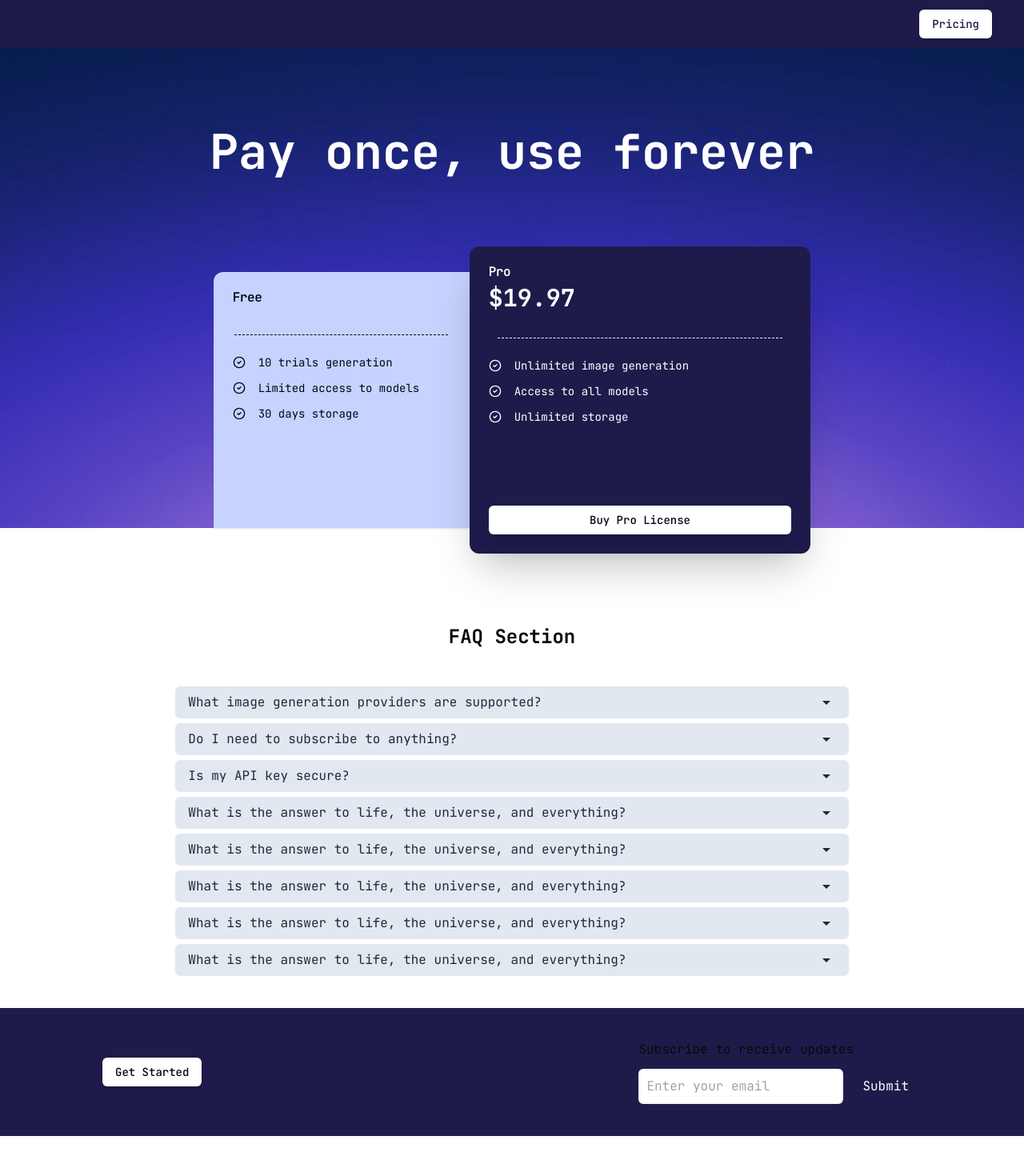
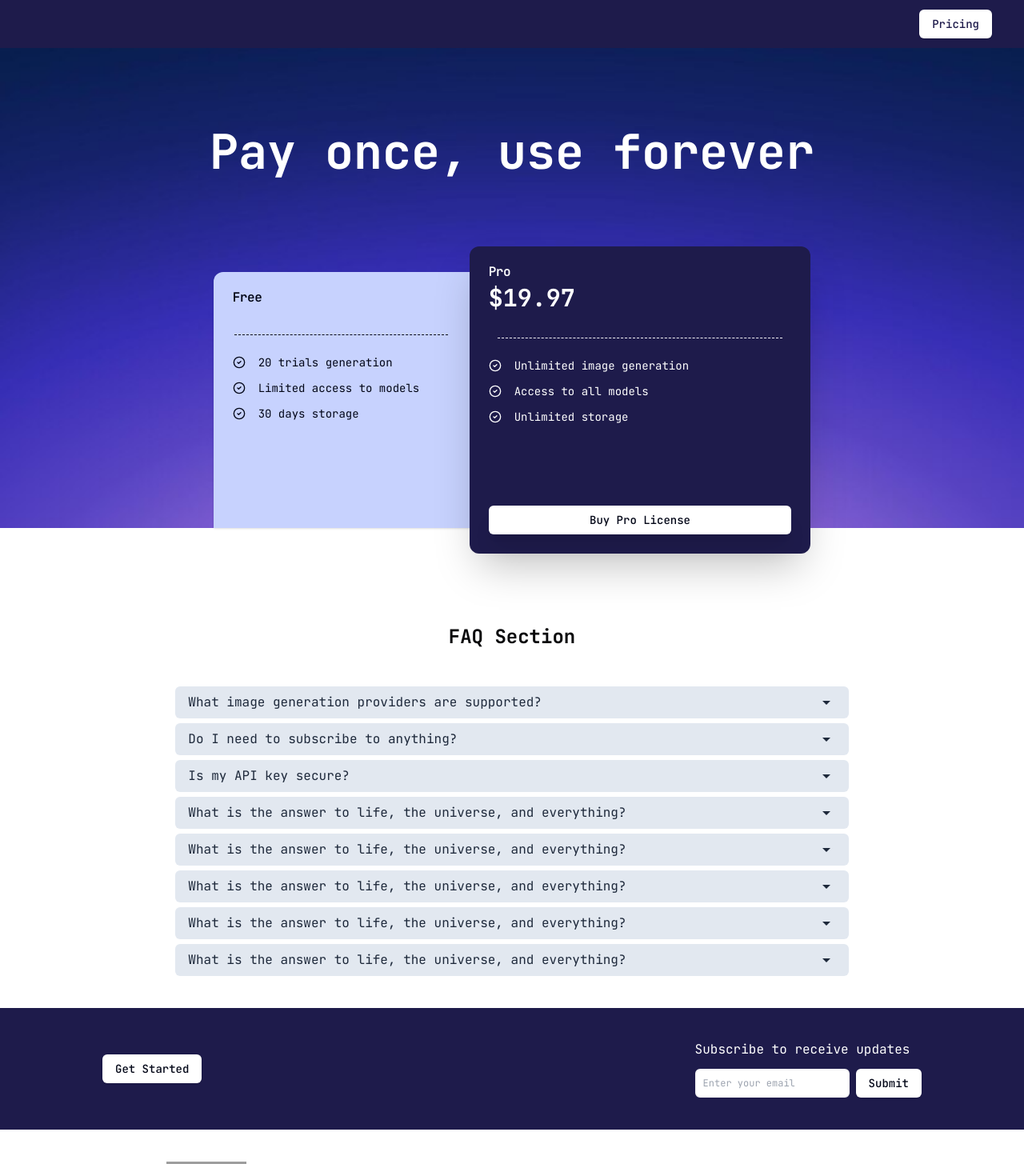
Before and after one commit to lng5143/imaginehub, a Next.js app: page /pricing in a window 1280 px wide. Shown: the top 1455 px of the page at 80% size. Built offline with nearby package versions, Linux system fonts and the light colour scheme; no server answers; grey boxes are pictures that could not be loaded.

Commit message:
button wrapper + cta section

```diff
--- /dev/null
+++ b/components/ib-button.js
@@ -0,0 +1,15 @@
+import { Button } from "./ui/button";
+import { cn } from "@/lib/utils";
+
+export default function IBButton({variant = "dark", children}) {
+    return (
+        <Button
+            className={cn("hover:scale-105 transition-all duration-300  hover:bg-amber-500 hover:text-slate-950", {
+                "bg-indigo-950 text-white": variant === "dark",
+                "bg-white text-slate-950": variant === "light",
+            })}
+        >
+            {children}
+        </Button>
+    )
+}
--- a/components/landing-page/cta-button.js
+++ b/components/landing-page/cta-button.js
@@ -2,18 +2,15 @@ import { useSession } from "next-auth/react";
 import Link from "next/link";
 import { Button } from "../ui/button";
 import { cn } from "@/lib/utils";
+import IBButton from "../ib-button";
 export default function CTAButton({variant = "dark"}) {
     const session = useSession();
+
     return (
-        <Button
-            className={cn("hover:scale-105 transition-all duration-300  hover:bg-amber-500 hover:text-slate-950", {
-                "bg-indigo-950 text-white": variant === "dark",
-                "bg-white text-slate-950": variant === "light",
-            })}
-        >
+        <IBButton variant={variant}>
             <Link href={session.data ? "/create" : "/auth/signin"}>
                 Get Started
             </Link>
-        </Button>
+        </IBButton>
     )
 }
--- a/components/landing-page/cta-section.js
+++ b/components/landing-page/cta-section.js
@@ -1,5 +1,6 @@
 "use client"
 
+import IBButton from "../ib-button";
 import CTAButton from "./cta-button";
 
 export default function CTASection() {
@@ -9,15 +10,15 @@ export default function CTASection() {
     }
 
     return(
-        <div className="flex items-center gap-20 py-10 bg-indigo-950 px-32 w-full">
+        <div className="flex items-center gap-20 py-10 bg-indigo-950 px-32 w-full text-white">
             <div className="flex-grow">
                 <CTAButton variant="light" />
             </div>
             <div className="flex flex-col gap-3">
                 <p>Subscribe to receive updates</p>
                 <form className="flex items-center gap-2" onSubmit={handleSubmitEmail}>
-                        <input type="email" placeholder="Enter your email" className="border-zinc-100 border-2 rounded-md p-2"/>
-                        <button type="submit" className="bg-indigo-950 text-white px-4 py-2 rounded-md">Submit</button>
+                    <input type="email" placeholder="Enter your email" className="border-zinc-100 text-xs border-2 rounded-md p-2"/>
+                    <IBButton variant="light">Submit</IBButton>
                 </form>
             </div>
         </div>
--- a/const/imagine-box-consts.js
+++ b/const/imagine-box-consts.js
@@ -48,3 +48,4 @@ export const IMAGE_BUCKET_NAME = "generated-images";
 export const PAGE_SIZE = 24;
 export const IMAGINEBOX_OTP_PRICE_ID = "pri_01j9dsw6nd5wwh39bcgse1gsqt";
 export const CONTACT_EMAIL = "support@imaginebox.me";
+export const TRIAL_IMAGE_COUNT = 20;
--- a/static-data/pricing.js
+++ b/static-data/pricing.js
@@ -1,9 +1,11 @@
+import { TRIAL_IMAGE_COUNT } from "../const/imagine-box-consts";
+
 export const PRICING_PLANS = {
     free: {
         title: "Free",
         price: null,
         features: [
-            "10 trials generation",
+            `${TRIAL_IMAGE_COUNT} trials generation`,
             "Limited access to models",
             "30 days storage"
         ]
```
Lines whose indentation alone changed are shown as unchanged.
